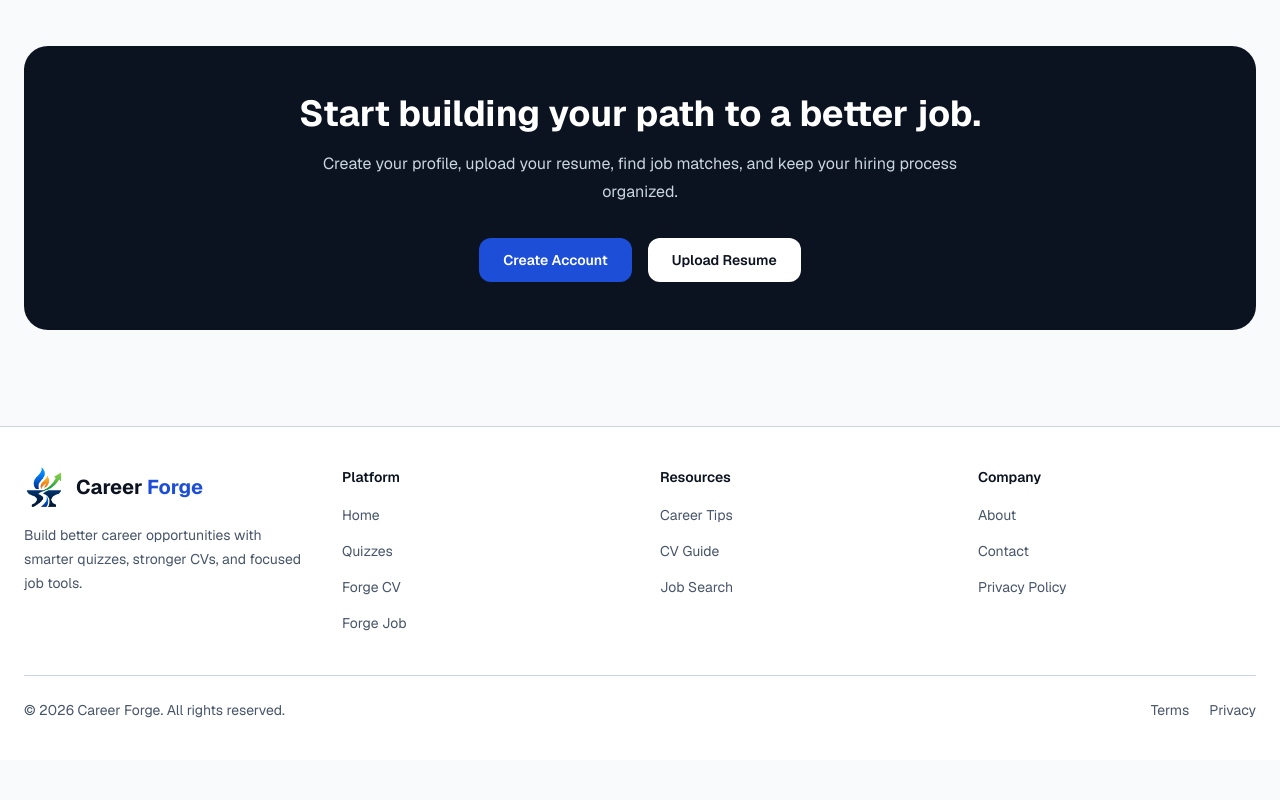
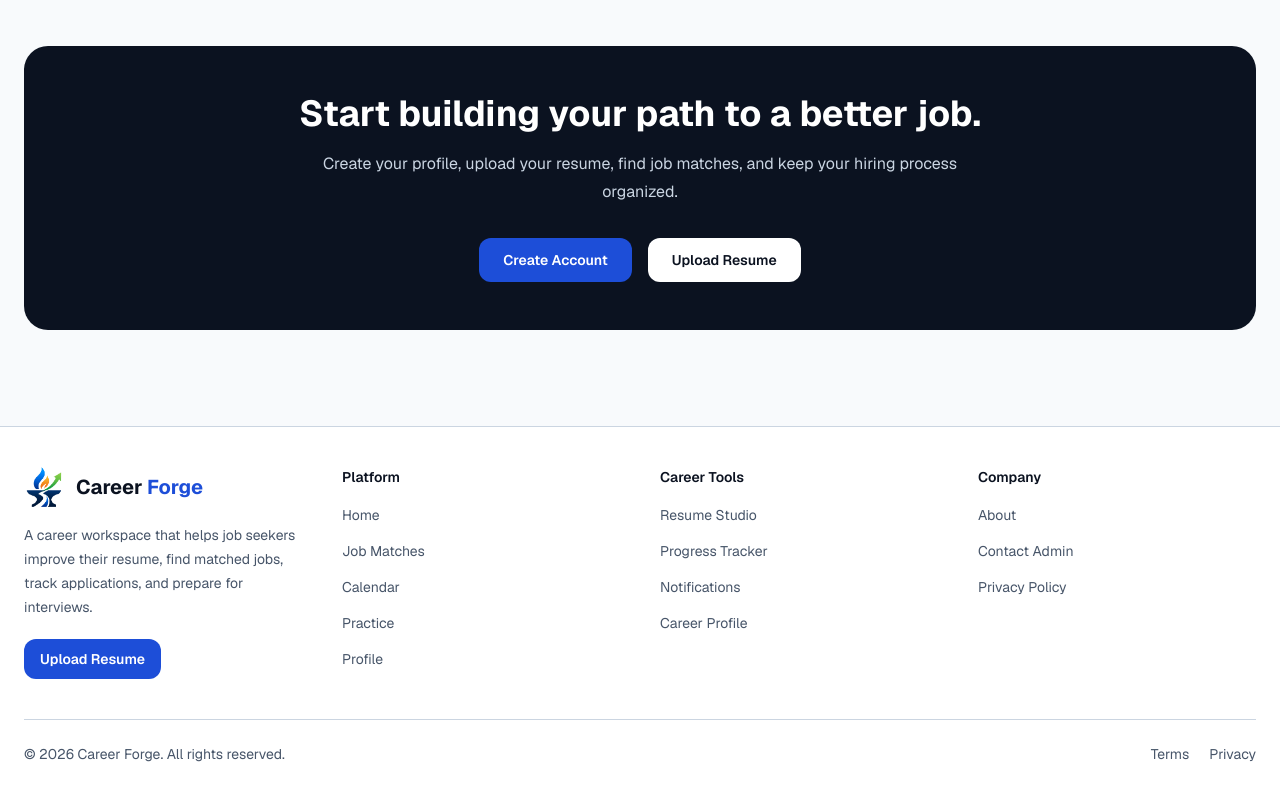
Before and after one commit to OmarLopGem/Career-Forge, a Next.js app: page / in a window 1280 px wide. Shown: the part 3288-4088 px from the top of the page. Before the commit the page ends 4048 px from the top, so only its background shows below. Built offline with nearby package versions, Linux system fonts and the light colour scheme.

Commit message:
Footer
Finished adjusting the footer with the most recent names for navigation

```diff
--- a/app/components/Footer.jsx
+++ b/app/components/Footer.jsx
@@ -8,24 +8,26 @@ export default function Footer() {
       title: 'Platform',
       links: [
         { name: 'Home', href: '/' },
-        { name: 'Quizzes', href: '/quizzes' },
-        { name: 'Forge CV', href: '/forge-cv' },
-        { name: 'Forge Job', href: '/forge-job' },
+        { name: 'Job Matches', href: '/jobs' },
+        { name: 'Calendar', href: '/calendar' },
+        { name: 'Practice', href: '/practice' },
+        { name: 'Profile', href: '/profile' },
       ],
     },
     {
-      title: 'Resources',
+      title: 'Career Tools',
       links: [
-        { name: 'Career Tips', href: '/career-tips' },
-        { name: 'CV Guide', href: '/cv-guide' },
-        { name: 'Job Search', href: '/job-search' },
+        { name: 'Resume Studio', href: '/resume' },
+        { name: 'Progress Tracker', href: '/progress' },
+        { name: 'Notifications', href: '/notifications' },
+        { name: 'Career Profile', href: '/profile' },
       ],
     },
     {
       title: 'Company',
       links: [
         { name: 'About', href: '/about' },
-        { name: 'Contact', href: '/contact' },
+        { name: 'Contact Admin', href: '/contact' },
         { name: 'Privacy Policy', href: '/privacy' },
       ],
     },
@@ -51,8 +53,16 @@ export default function Footer() {
             </Link>
 
             <p className="mt-4 text-sm leading-6 text-text-muted max-w-xs">
-              Build better career opportunities with smarter quizzes, stronger CVs, and focused job tools.
+              A career workspace that helps job seekers improve their resume,
+              find matched jobs, track applications, and prepare for interviews.
             </p>
+
+            <Link
+              href="/resume"
+              className="mt-5 inline-flex rounded-xl bg-brand-blue px-4 py-2.5 text-sm font-semibold text-white transition-all duration-300 hover:bg-brand-blue-hover hover:-translate-y-0.5"
+            >
+              Upload Resume
+            </Link>
           </div>
 
           {/* Links */}
```
